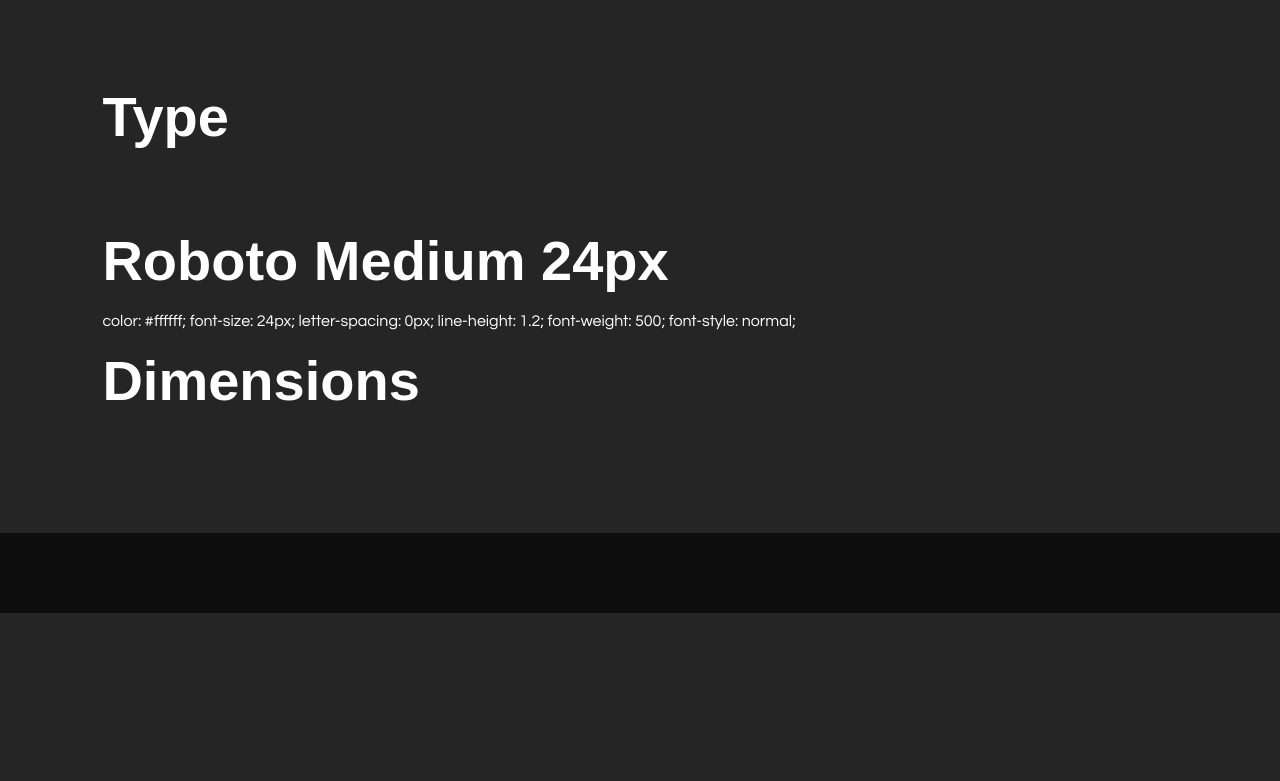
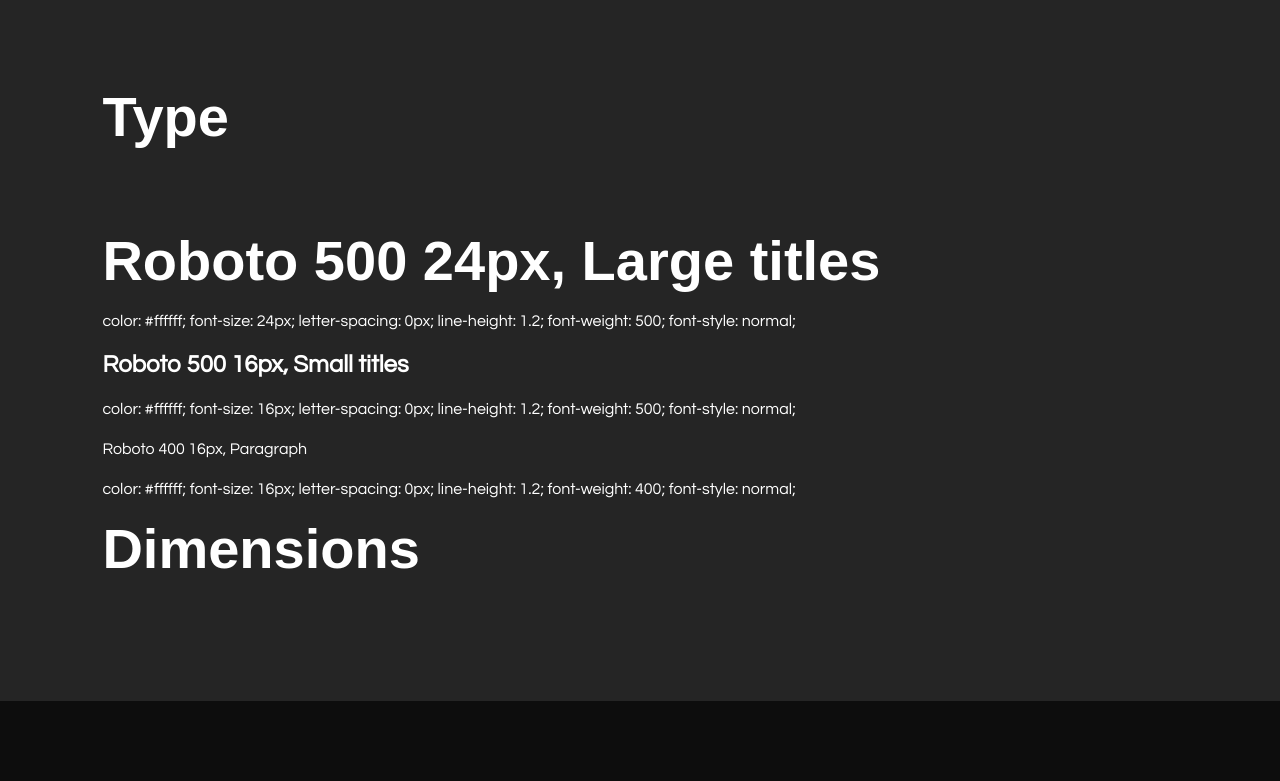
Before and after one commit to cassdowns/uida.co, a PHP site: page /ebcomp.html in a window 1280 px wide; the page is wider, and only the part inside the window is pictured. Shown: the part 1003-1784 px from the top of that part. Before the commit the page ends 1616 px from the top of that part, so only its background shows below. Run offline with PHP 8.4, Linux system fonts and the light colour scheme.

Commit message:
Formattings

```diff
--- a/ebcomp.html
+++ b/ebcomp.html
@@ -82,12 +82,28 @@
                     <h1>Type</h1>
                         <div class="break80"></div>
                         <div id="type">
-                            <h1>Roboto Medium 24px</h1>
+                            <h1>Roboto 500 24px, Large titles</h1>
                             <p>color: #ffffff;
                                 font-size: 24px;
                                 letter-spacing: 0px;
                                 line-height: 1.2;
                                 font-weight: 500;
+                                font-style: normal;</p>
+
+                            <h2>Roboto 500 16px, Small titles</h2>
+                            <p>color: #ffffff;
+                                font-size: 16px;
+                                letter-spacing: 0px;
+                                line-height: 1.2;
+                                font-weight: 500;
+                                font-style: normal;</p>
+
+                            <p>Roboto 400 16px, Paragraph</p>
+                            <p>color: #ffffff;
+                                font-size: 16px;
+                                letter-spacing: 0px;
+                                line-height: 1.2;
+                                font-weight: 400;
                                 font-style: normal;</p>
                         </div>
                     <h1>Dimensions</h1>
--- a/style.css
+++ b/style.css
@@ -241,6 +241,26 @@
     font-style: normal;
 }
 
+.type h2 {
+    font-family: 'Roboto', sans-serif;
+    color: #ffffff;
+    font-size: 16px;
+    letter-spacing: 0px;
+    line-height: 1.2;
+    font-weight: 500;
+    font-style: normal;
+}
+
+.type p {
+    font-family: 'Roboto', sans-serif;
+    color: #ffffff;
+    font-size: 16px;
+    letter-spacing: 0px;
+    line-height: 1.2;
+    font-weight: 400;
+    font-style: normal;
+}
+
 /* Forms */
 
 #emailCap {
```
